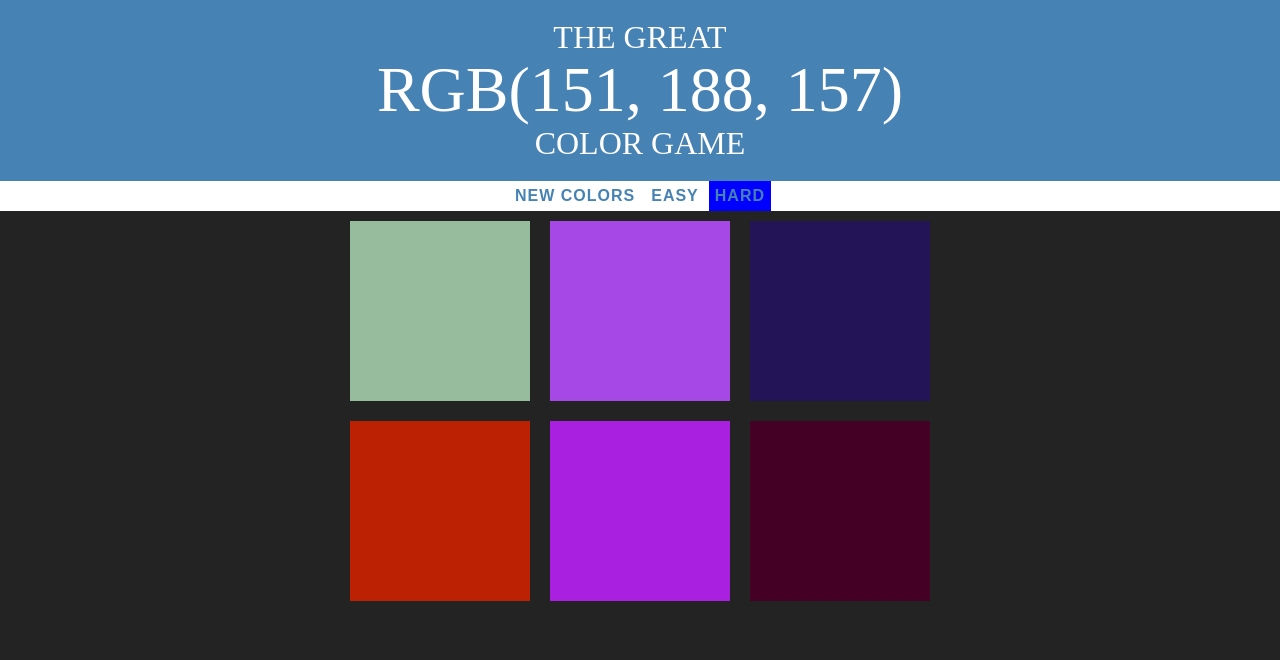
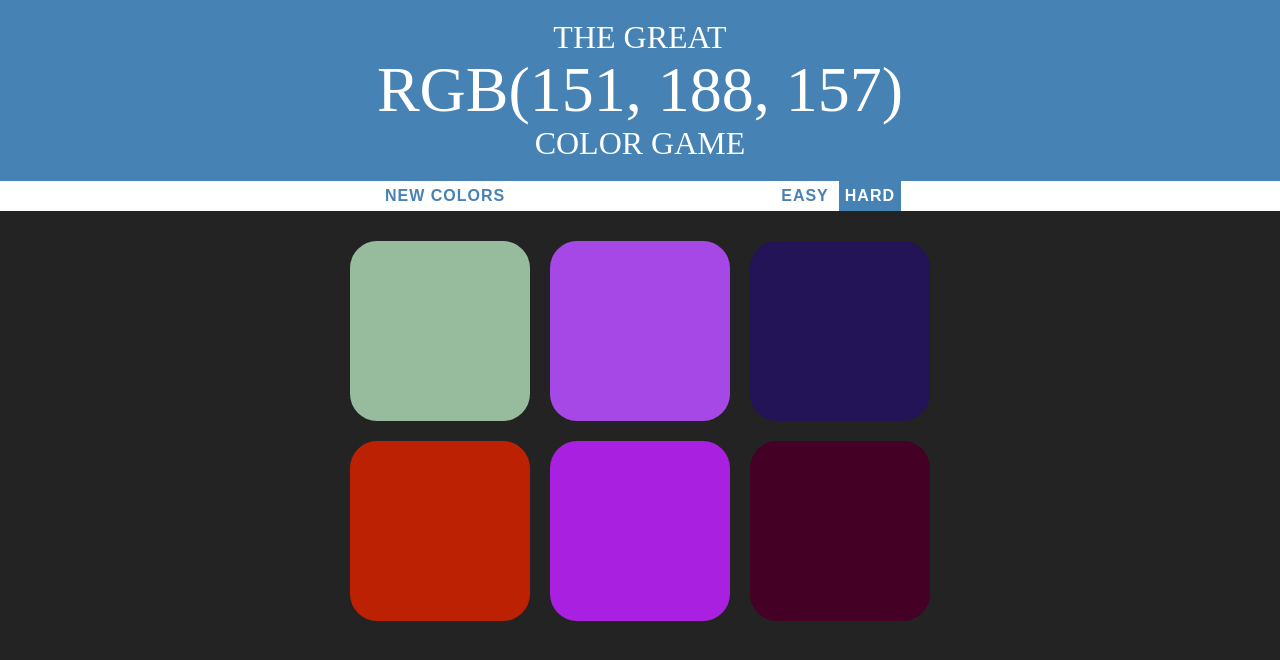
Before and after one commit to Rjbovee112/Color-Game, a plain HTML site: page index.html in a window 1280 px wide. Drawn offline with Linux system fonts and the light colour scheme.

Commit message:
styling almost done

```diff
--- a/colorGame.css
+++ b/colorGame.css
@@ -9,11 +9,16 @@ body {
     background: purple;
     padding-bottom: 30%;
     float: left;
+    border-radius: 15%;
+    transition: background 0.6s;
+    -webkit-transition: background 0.6s;
+    -moz-transition: background 0.6s;
     margin: 1.66%
+
 }
 
 #container {
-    margin: 0 auto;
+    margin: 20px auto;
     max-width: 600px;
 }
 
@@ -38,7 +43,8 @@ h1 {
 }
 
 .selected {
-    background-color: blue;
+    color: white;
+    background: steelblue;
 }
 
 #colorDisplay {
@@ -54,5 +60,17 @@ button {
     color: steelblue;
     letter-spacing: 1px;
     font-size: inherit;
+    transition: all 0.3s;
+    -webkit-transition: all 0.3s;
+    -moz-transition: all 0.3s;
+}
 
+button:hover {
+    color: white;
+    background: steelblue;
 }
+
+#message {
+    display: inline-block;
+    width: 20%;
+}
```
